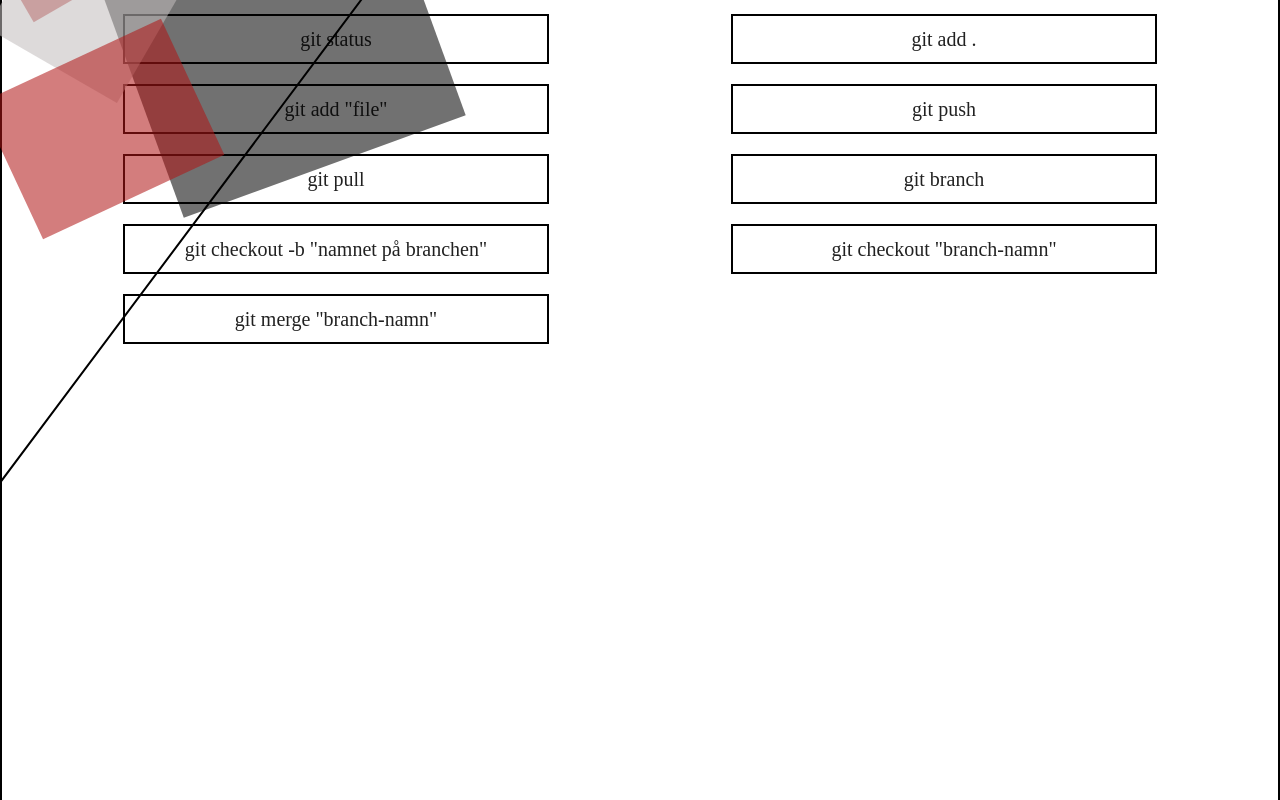
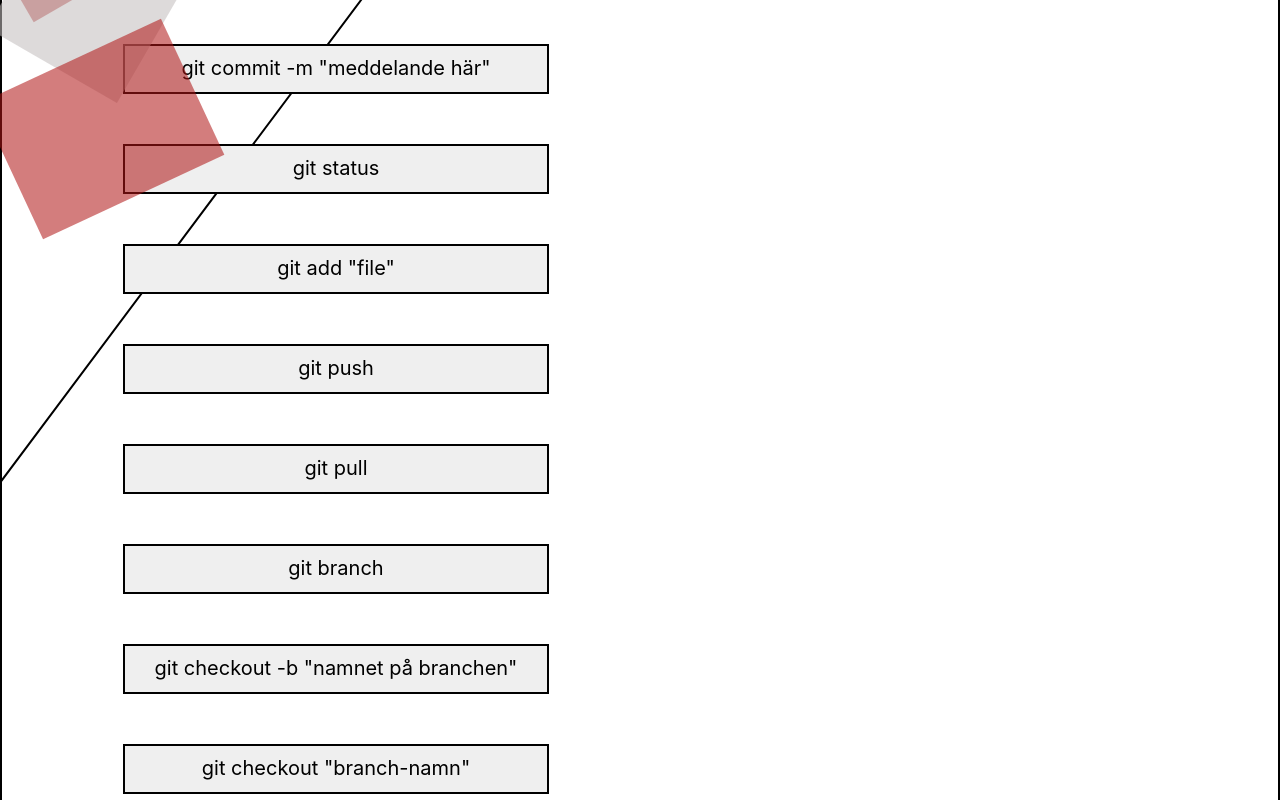
Before and after one commit to ellinorwase/how-to-git, a React (Create React App) app: page / in a window 1280 px wide. Shown: the part 1980-2780 px from the top of the page. Built offline with nearby package versions, Linux system fonts and the light colour scheme; a web font is replaced by a local one.

Commit message:
state get commands

```diff
--- /dev/null
+++ b/src/components/commandDivs.js
@@ -0,0 +1,54 @@
+import React, { Component } from "react";
+import "../css/commands.css";
+
+export class commandsDiv extends Component {
+  constructor() {
+    super();
+
+    this.state = {
+      commandsDesc: [
+        { id: "1", command: "git add .", title: "Förklaring 1" },
+        {
+          id: "2",
+          command: 'git commit -m "meddelande här"',
+          title: "Förklaring 2"
+        },
+        { id: "3", command: "git status", title: "Förklaring 3" },
+        { id: "4", command: 'git add "file"', title: "Förklaring 4" },
+        { id: "5", command: "git push", title: "Förklaring 5" },
+        { id: "6", command: "git pull", title: "Förklaring 6" },
+        { id: "7", command: "git branch", title: "Förklaring 7" },
+        {
+          id: "8",
+          command: 'git checkout -b "namnet på branchen"',
+          title: "Förklaring 8"
+        },
+        {
+          id: "9",
+          command: 'git checkout "branch-namn"',
+          title: "Förklaring 9"
+        },
+        { id: "10", command: 'git merge "branch-namn"', title: "Förklaring 10" }
+      ]
+    };
+  }
+
+  render() {
+    return (
+      <div>
+        {this.state.commandsDesc.map((commandsDesc, index) => {
+          return (
+            <div className="wrapper-com3">
+
+            <button className="com" key={index}>
+              {commandsDesc.command}
+            </button>
+            </div>
+          );
+        })}
+      </div>
+    );
+  }
+}
+
+export default commandsDiv;
--- a/src/components/commands.js
+++ b/src/components/commands.js
@@ -1,60 +1,35 @@
 import React, { Component } from "react";
 import "../css/commands.css";
+import CommandDivs from "../components/commandDivs";
 
 export class commands extends Component {
-    state = {
-        description: [
-           { id: '1', title: 'Förklaring 1' },
-           { id: '2', title: 'Förklaring 2' },
-           { id: '3', title: 'Förklaring 3' },
-           { id: '4', title: 'Förklaring 4' },
-           { id: '5', title: 'Förklaring 5' },
-           { id: '6', title: 'Förklaring 6' },
-           { id: '7', title: 'Förklaring 7' },
-        ],
-           displayQuestions: false
-   }
   render() {
-
     return (
       <div className="wrapper-com1">
         <div id="commands2"></div>
         <h2>Kommandon</h2>
         <hr></hr>
         <div className="wrapper-com4">
-            <div className="total-sqr">
+          <div>
             <div className="transbox">
               <p>
-                  "Sed ut perspiciatis unde omnis iste natus error sit
-                  voluptatem accusantium doloremque laudantium, totam rem
-                  aperiam, eaque ipsa quae ab illo inventore veritatis et quasi
-                  architecto beatae vitae dicta sunt explicabo.
+                "Sed ut perspiciatis unde omnis iste natus error sit voluptatem
+                accusantium doloremque laudantium, totam rem aperiam, eaque ipsa
+                quae ab illo inventore veritatis et quasi architecto beatae
+                vitae dicta sunt explicabo.
               </p>
             </div>
           </div>
         </div>
-          <div className="com-sqr-1"></div>
+        {/* <div className="com-sqr-1"></div> */}
         <div className="com-sqr-2"></div>
         <div className="com-sqr-3"></div>
         <div className="com-sqr-4"></div>
         <div className="wrapper-com2">
-          <div className="wrapper-com3">
-            <div className="com">git add .</div>
-            <div className="com">git commit -m 'meddelande här'</div>
-            <div className="com">git status</div>
-            <div className="com">git add .</div>
-            <div className="com">git add "file"</div>
-            <div className="com">git push</div>
-            <div className="com">git pull</div>
-            <div className="com">git branch</div>
-            <div className="com">git checkout -b "namnet på branchen" </div>
-            <div className="com">git checkout "branch-namn"</div>
-            <div className="com">git merge "branch-namn"</div>
+          {/* <div className="wrapper-com3"> */}
+              <CommandDivs />
+          {/* </div> */}
         </div>
-
-                </div>
-
-
       </div>
     );
   }
--- a/src/css/commands.css
+++ b/src/css/commands.css
@@ -44,8 +44,9 @@
     margin-top: 10px;
     /* width:300px;
     margin-left:50px; */
-
-
+}
+.com:hover{
+    background-color: rgb(184, 184, 184);
 }
 
 .com-sqr-1{
```
Lines whose indentation alone changed are shown as unchanged.
